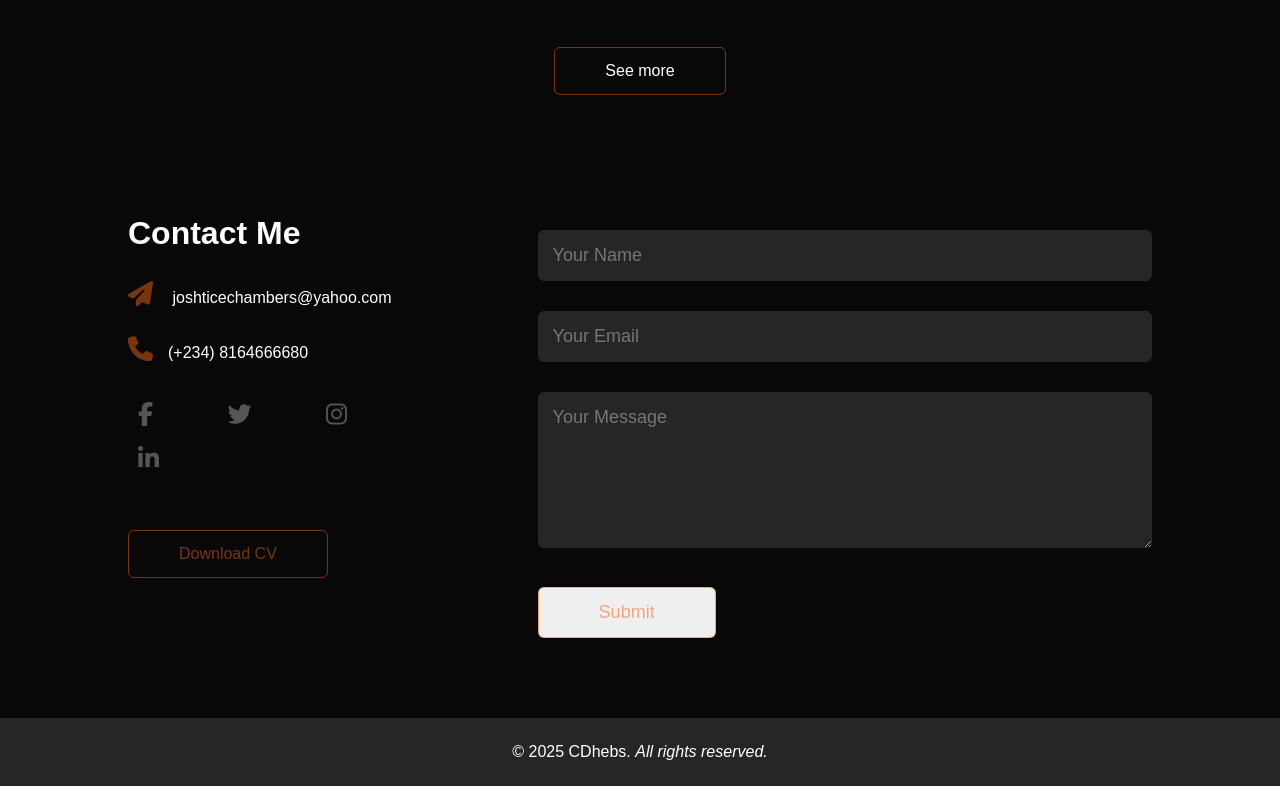
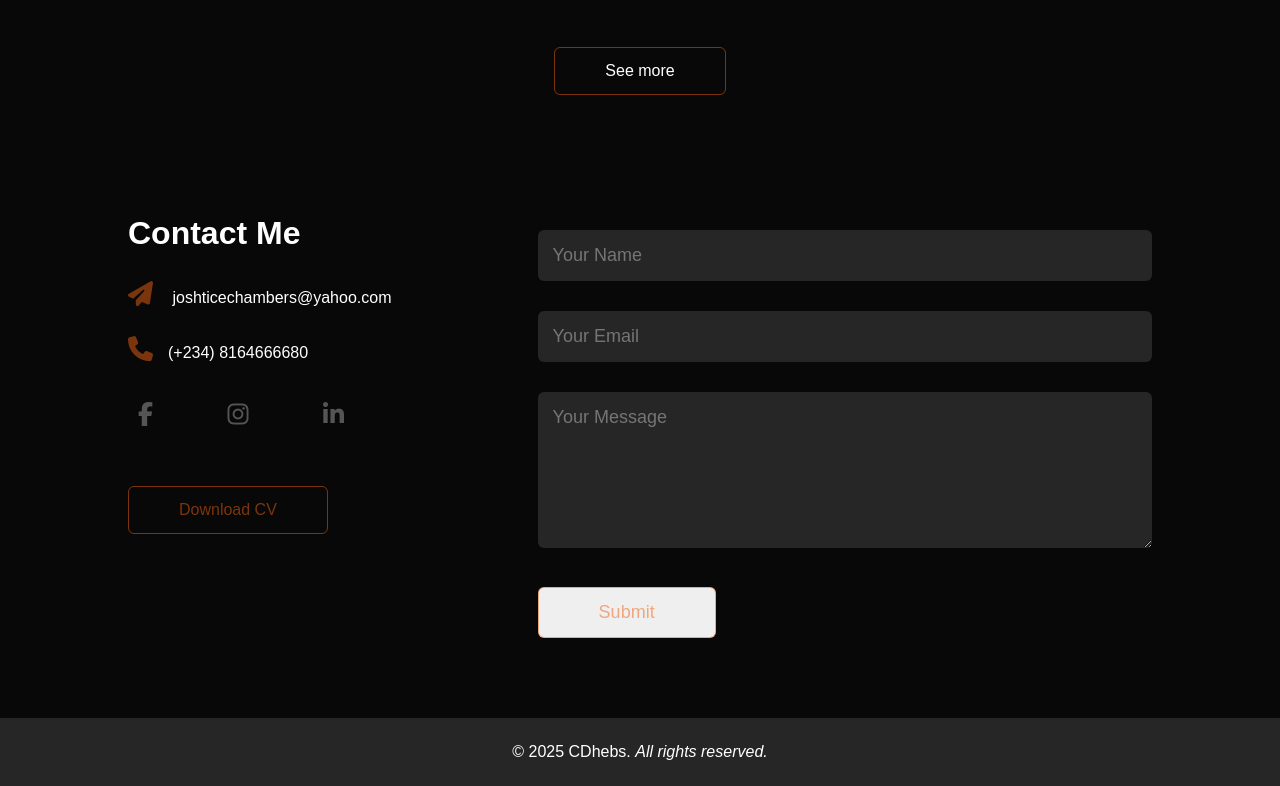
Before and after one commit to Dhebs-Chi/Joshua_Portfolio, a plain HTML site: page index.html in a window 1280 px wide. Shown: the part 2871-3657 px from the top of the page. Drawn offline with Linux system fonts and the light colour scheme.

Commit message:
Added comments to the code

```diff
--- a/index.html
+++ b/index.html
@@ -161,10 +161,10 @@
                     <p><i class="fas fa-paper-plane"></i> joshticechambers@yahoo.com</p>
                     <p><i class="fas fa-phone"></i>(+234) 8164666680</p>
                     <div class="social-icons">
-                    <a href="https://facebook.com" target="_blank"><i class="fab fa-facebook-f"></i></a>
-                    <a href="https://twitter.com" target="_blank"><i class="fab fa-twitter"></i></a>
-                    <a href="https://instagram.com" target="_blank"><i class="fab fa-instagram"></i></a>
-                    <a href="https://linkedin.com" target="_blank"><i class="fab fa-linkedin-in"></i></a>
+                    <a href="https://www.facebook.com/okechukwu.joshua2?mibextid=wwXIfr&mibextid=wwXIfr" target="_blank"><i class="fab fa-facebook-f"></i></a>
+                    <!-- <a href="https://twitter.com" target="_blank"><i class="fab fa-twitter"></i></a> -->
+                    <a href="https://www.instagram.com/joshinachi?igsh=bmY4ZXB4MHNkemF5&utm_source=qr" target="_blank"><i class="fab fa-instagram"></i></a>
+                    <a href="https://www.linkedin.com/in/joshua-okechukwu-aabbb51b4?utm_source=share&utm_campaign=share_via&utm_content=profile&utm_medium=ios_app" target="_blank"><i class="fab fa-linkedin-in"></i></a>
                     </div>
                     <a href="https://1drv.ms/w/c/0063c7face920463/EfD4Lz8h6cJFu1Sr4-9iuDQBGdM7EX0fafRcfdttlcBCCg" target="_blank" class="btn btn2">Download CV</a>
                 </div>
```
